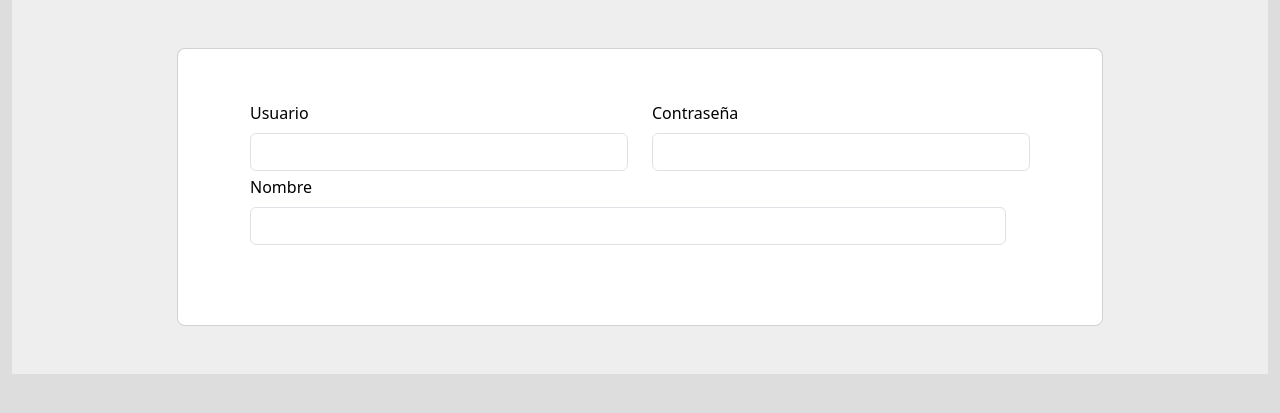
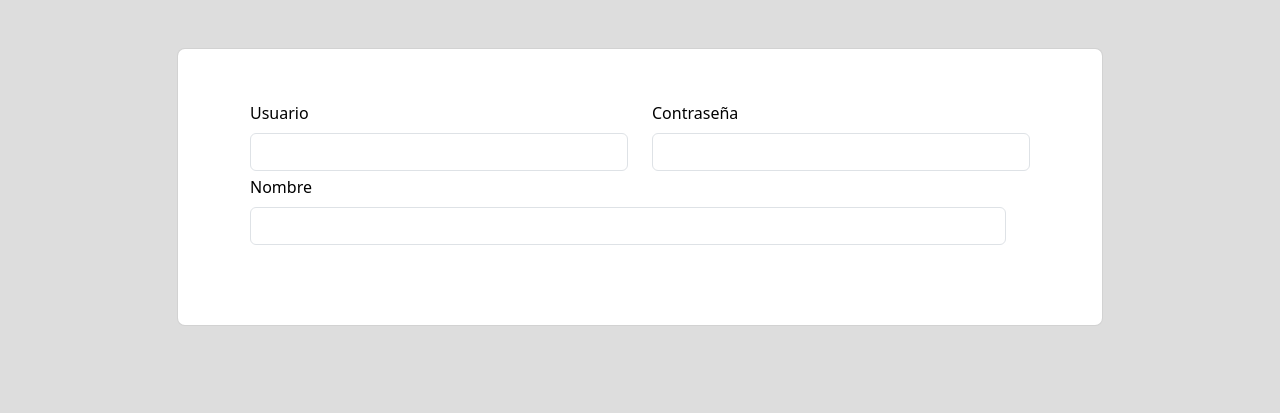
Before and after one commit to JesusxAguirre/flask_admin, a Flask app: page /register in a window 1280 px wide. Shown: the top 413 px of the page. Run offline with Flask 3, Linux system fonts and the light colour scheme; parts of the project's set-up code (start-up, migrations or seed data) failed here and were passed over.

Commit message:
cambiando fondo de formularios

```diff
--- a/app/routes/auth.py
+++ b/app/routes/auth.py
@@ -13,7 +13,7 @@ def load_user(user_id):
 
 
 
-@auth_scope.get("/", methods=["GET","POST"])
+@auth_scope.get("/")
 def login_get():
 
     if current_user.is_authenticated:
--- a/app/views/templates/auth/login.html
+++ b/app/views/templates/auth/login.html
@@ -17,7 +17,7 @@
 <body class="h-100" style="background-color: #ddd;">
 
     <div class="container-fluid ">
-        <section class="h-100 gradient-form" style="background-color: #eee;">
+        <section class="h-100 gradient-form" >
             <div class="container py-5 h-100">
                 <div class="row d-flex justify-content-center align-items-center h-100">
                     <div class="col-xl-10">
@@ -57,7 +57,7 @@
                                             <div class="text-center pt-1 mb-5 pb-1">
                                                <button class="btn btn-primary btn-block fa-lg gradient-custom-2
                                                mb-3"  type="submit">Iniciar Sesion</button>
-                                                <br> <a class="text-dark mb-3" href="{{url_for('auth.register')}}">¿No
+                                                <br> <a class="text-dark mb-3" href="{{url_for('auth.register_get')}}">¿No
                                                     tienes usuario?
                                                     Registrate</a>
                                             </div>
--- a/app/views/templates/auth/register.html
+++ b/app/views/templates/auth/register.html
@@ -17,7 +17,7 @@
 <body class="h-100" style="background-color: #ddd;">
 
     <div class="container-fluid ">
-        <section class="h-100 gradient-form" style="background-color: #eee;">
+        <section class="h-100 gradient-form" >
             <div class="container py-5 h-100">
                 <div class="row d-flex justify-content-center align-items-center h-100">
                     <div class="col-xl-10">
```
